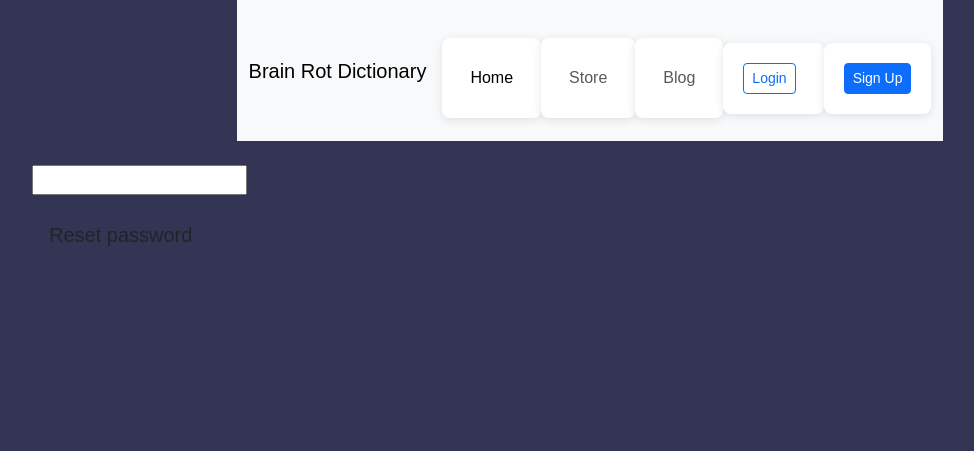
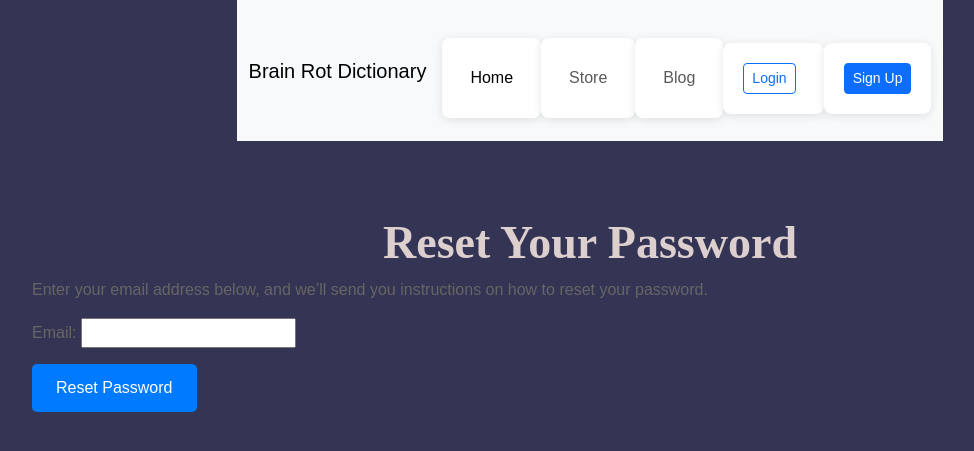
Before and after one commit to mathiasgreve/brain-rot, a Django app: page /accounts/password_reset/ in a window 1280 px wide. Shown: the top 451 px of the page, without its empty margins (50-1024 px from the left). Run offline with Django 5.2, Linux system fonts and the light colour scheme; some libraries are stand-ins or nearby versions.

Commit message:
change pw-reset form template

```diff
--- a/dictionary/templates/registration/password_reset_form.html
+++ b/dictionary/templates/registration/password_reset_form.html
@@ -1,12 +1,11 @@
 {% extends "base_generic.html" %}
 
 {% block content %}
-  <form action="" method="post">
-  {% csrf_token %}
-  {% if form.email.errors %}
-    {{ form.email.errors }}
-  {% endif %}
-      <p>{{ form.email }}</p>
-    <input type="submit" class="btn btn-default btn-lg" value="Reset password">
+  <h1>Reset Your Password</h1>
+  <p>Enter your email address below, and we’ll send you instructions on how to reset your password.</p>
+  <form method="post">
+      {% csrf_token %}
+      {{ form.as_p }}
+      <button type="submit">Reset Password</button>
   </form>
 {% endblock %}
```
